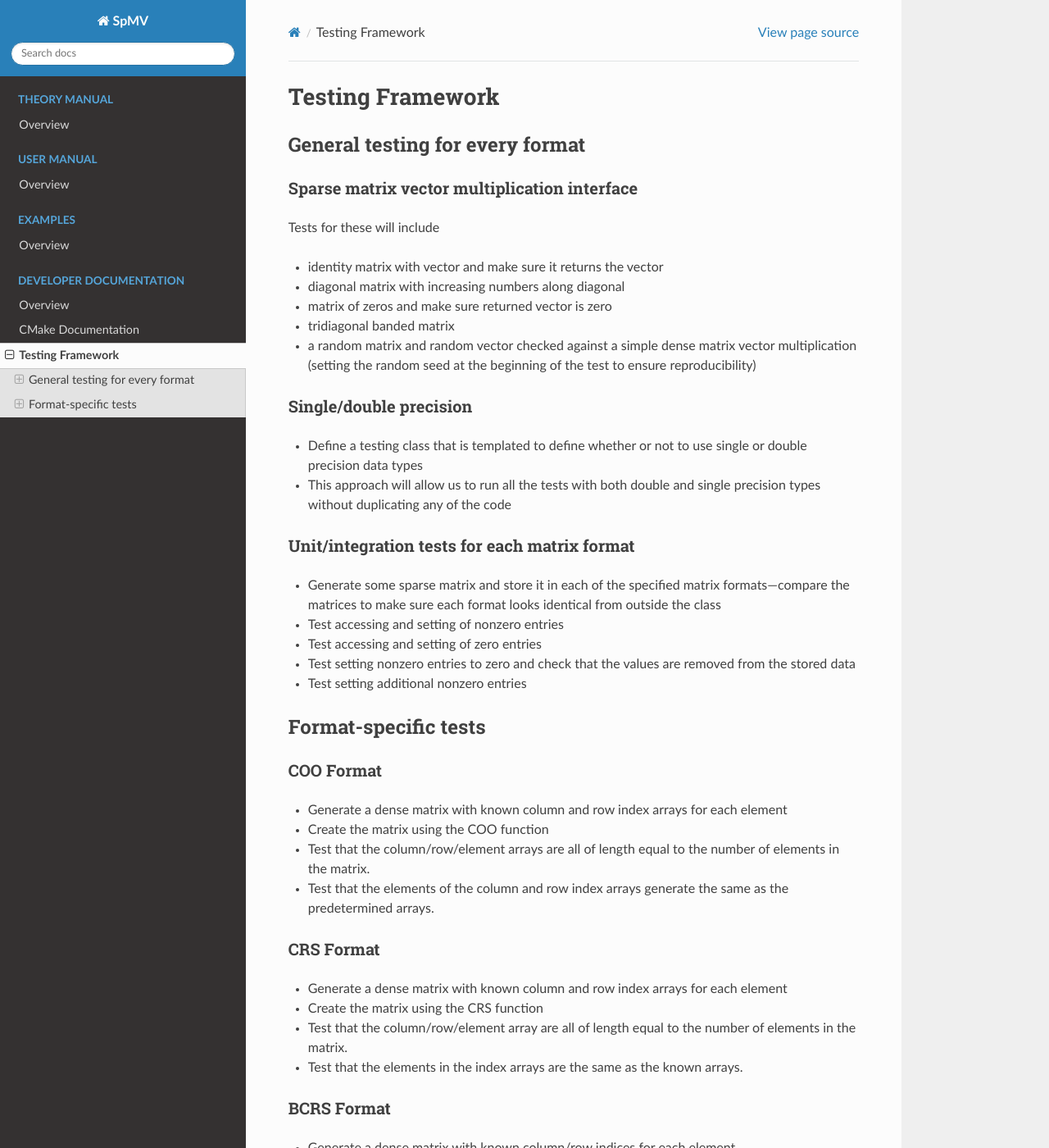
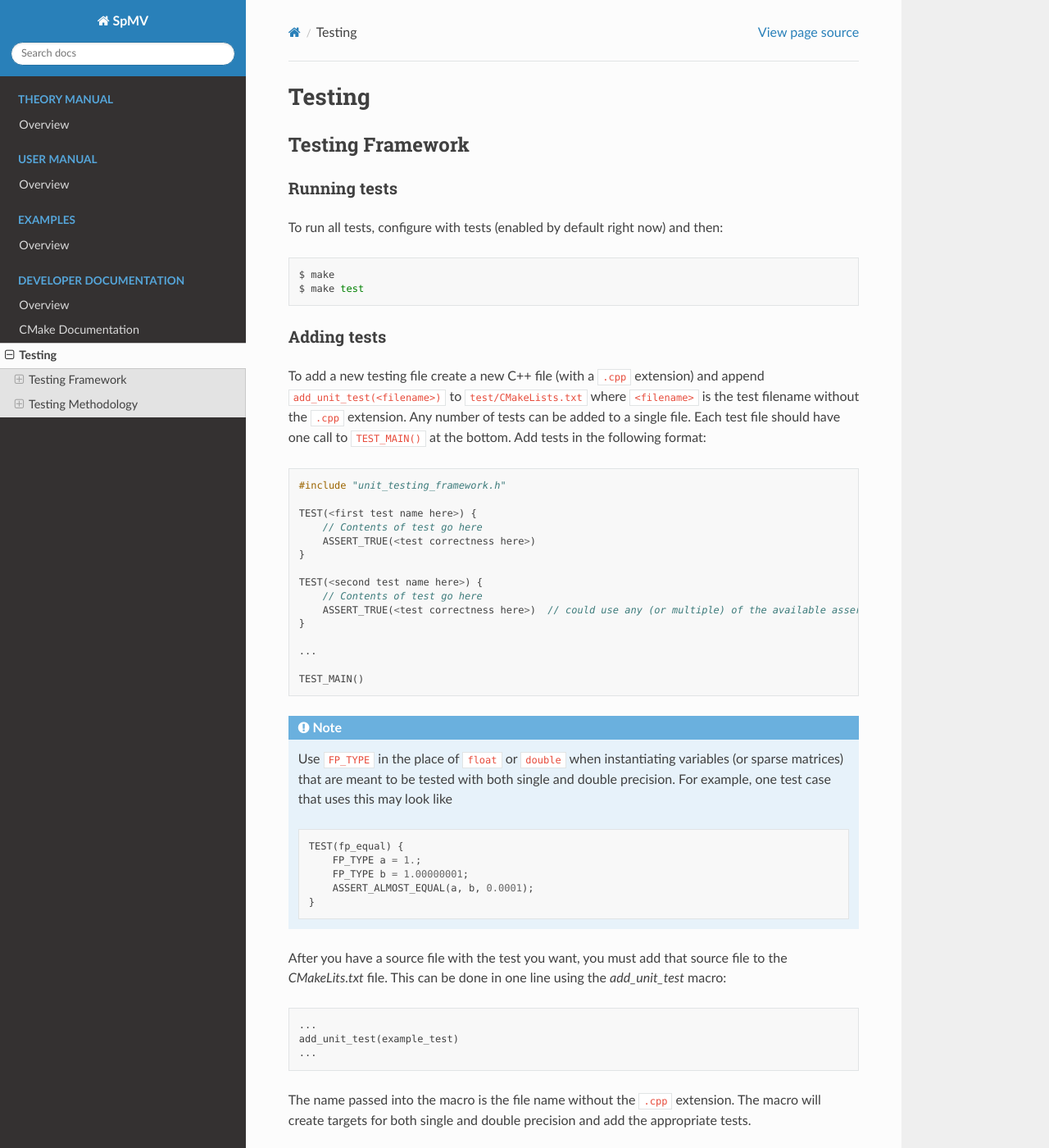
Before and after one commit to bkochuna/ners570f21-Lab06, a Sphinx documentation site: the page built from doc/sphinx/source/developerDocs/testing.rst, in a window 1280 px wide and 1400 px high. Shown: the whole window at 82% size. Built offline with Sphinx 7.4.7 and the Read the Docs theme 2.0.0, drawn with Linux system fonts in a browser that asks for light colours; some of the changed text lies outside the part shown.

Commit message:
Consolidating testing documentation.
Description: Moving testing framework description from
`test/README.md` into Sphinx documentation, combining with the
already existing testing documentation.

```diff
--- a/doc/sphinx/source/conf.py
+++ b/doc/sphinx/source/conf.py
@@ -31,6 +31,7 @@
 # extensions coming with Sphinx (named 'sphinx.ext.*') or your custom
 # ones.
 extensions = [
+    'sphinx-prompt'
 ]
 
 # Add any paths that contain templates here, relative to this directory.
--- a/doc/sphinx/source/developerDocs/testing.rst
+++ b/doc/sphinx/source/developerDocs/testing.rst
@@ -1,10 +1,114 @@
 .. _testing:
 
+Testing
+=======
+
 Testing Framework
-=================
+-----------------
 
-General testing for every format
---------------------------------
+Running tests
+*************
+
+To run all tests, configure with tests (enabled by default right now) and then:
+
+.. prompt:: bash
+
+    make
+    make test
+
+Adding tests
+************
+
+To add a new testing file create a new C++ file (with a ``.cpp`` extension) and append ``add_unit_test(<filename>)`` to ``test/CMakeLists.txt`` where ``<filename>`` is the test filename without the ``.cpp`` extension.
+Any number of tests can be added to a single file.
+Each test file should have one call to ``TEST_MAIN()`` at the bottom.
+Add tests in the following format:
+
+.. code-block:: cpp
+
+    #include "unit_testing_framework.h"
+
+    TEST(<first test name here>) {
+        // Contents of test go here
+        ASSERT_TRUE(<test correctness here>)
+    }
+
+    TEST(<second test name here>) {
+        // Contents of test go here
+        ASSERT_TRUE(<test correctness here>)  // could use any (or multiple) of the available assert statements
+    }
+
+    ...
+
+    TEST_MAIN()
+
+.. note::
+
+    Use ``FP_TYPE`` in the place of ``float`` or ``double`` when instantiating variables (or sparse matrices) that are meant to be tested with both single and double precision.
+    For example, one test case that uses this may look like
+
+    .. code-block:: cpp
+
+        TEST(fp_equal) {
+            FP_TYPE a = 1.;
+            FP_TYPE b = 1.00000001;
+            ASSERT_ALMOST_EQUAL(a, b, 0.0001);
+        }
+
+
+After you have a source file with the test you want, you must add that source file to the `CMakeLits.txt` file.
+This can be done in one line using the `add_unit_test` macro:
+
+.. code-block:: cpp
+
+    ...
+    add_unit_test(example_test)
+    ...
+
+
+The name passed into the macro is the file name without the ``.cpp`` extension.
+The macro will create targets for both single and double precision and add the appropriate tests.
+
+Assert statements
+*****************
+
+A number of assert statements are available to use in the tests:
+
+``ASSERT_EQUAL(first, second)``
+
+* If ``first == second`` evaluates to false, the test will fail.
+* ``first`` and ``second`` may be any type with the ``==`` operator defined.
+
+``ASSERT_NOT_EQUAL(first, second)``
+
+* If ``first != second`` evaluates to false, the test will fail.
+* ``first`` and ``second`` may be any type with the ``==`` operator defined.
+
+``ASSERT_TRUE(bool value)``
+
+* If ``value`` is false, the test will fail.
+
+``ASSERT_FALSE(bool value)``
+
+* If ``value`` is true, the test will fail.
+
+``ASSERT_ALMOST_EQUAL(double first, double second, double precision)``
+
+* If ``first`` and ``second`` are not equal within ``precision``, the test will fail.
+
+``ASSERT_SEQUENCE_EQUAL(first, second)``
+
+* If ``first`` and ``second`` do not have equal elements, the test will fail.
+* ``first`` and ``second`` may be any sequence types (e.g. arrays, vectors, lists), as long as their elements are comparable with ``==``.
+
+More information
+****************
+
+This test framework is based on the EECS 280 open source unit testing framework.
+The documentation can be found `on class documentation page <https://eecs280staff.github.io/unit_test_framework/>`_ and the source code can be found `on the class GitHub <https://github.com/eecs280staff/unit_test_framework>`_.
+
+Testing Methodology
+-------------------
 
 Sparse matrix vector multiplication interface
 *********************************************
@@ -17,14 +121,12 @@ Tests for these will include
 * tridiagonal banded matrix
 * a random matrix and random vector checked against a simple dense matrix vector multiplication (setting the random seed at the beginning of the test to ensure reproducibility)
 
-Single/double precision
-***********************
+**Single/double precision**
 
 * Define a testing class that is templated to define whether or not to use single or double precision data types
 * This approach will allow us to run all the tests with both double and single precision types without duplicating any of the code
 
-Unit/integration tests for each matrix format
-*********************************************
+**Unit/integration tests for each matrix format**
 
 * Generate some sparse matrix and store it in each of the specified matrix formats—compare the matrices to make sure each format looks identical from outside the class
 * Test accessing and setting of nonzero entries
@@ -33,41 +135,37 @@ Unit/integration tests for each matrix format
 * Test setting additional nonzero entries
 
 Format-specific tests
----------------------
+*********************
 
-COO Format
-*************
+**COO Format**
 
 * Generate a dense matrix with known column and row index arrays for each element
 * Create the matrix using the COO function
 * Test that the column/row/element arrays are all of length equal to the number of elements in the matrix.
 * Test that the elements of the column and row index arrays generate the same as the predetermined arrays.
 
-CRS Format
-**********
+**CRS Format**
+
 * Generate a dense matrix with known column and row index arrays for each element
 * Create the matrix using the CRS function
 * Test that the column/row/element array are all of length equal to the number of elements in the matrix.
 * Test that the elements in the index arrays are the same as the known arrays.
 
-BCRS Format
-***********
+**BCRS Format**
 
 * Generate a dense matrix with known column/row indices for each element
 * Create the matrix using the BCRS function
 * Test that the blocks match the associated blocks
 * Depending on our implementation, we also test against different block sizes, make sure that if the block size is 1 we reach csr in the limit
 
-JDS Format
-**********
+**JDS Format**
 
 * Generate a dense matrix with known diagonal value and column index arrays
 * Create the matrix using the JDS function
 * Check the size of the diagonal value and column index arrays are the same and match the size of the predetermined arrays.
 * Test that the elements in the diagonal value and column index array match with the predetermined arrays.
 
-ELLPACK Format
-**************
+**ELLPACK Format**
 
 * Generate a dense matrix with known column and row index arrays for each element
 * Create the matrix using ELLPACK function
```
Also changed, not shown: 1 other file.
